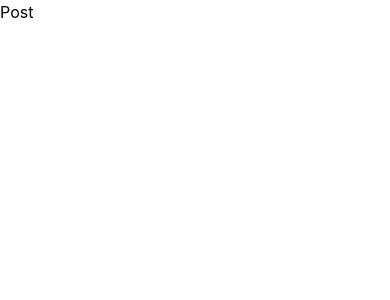
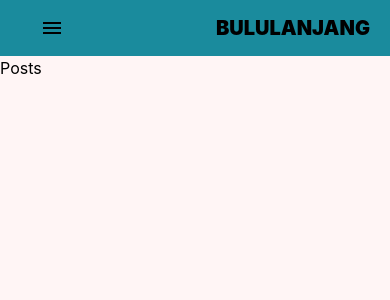
Before and after one commit to Dzyfhuba/local-business-portal, a React (Create React App) app in the folder client/: page /post in a window 390 px wide. Shown: the top 300 px of the page. Built offline with nearby package versions, Linux system fonts and the light colour scheme.

Commit message:
complete navbar mobile

```diff
--- a/client/src/Containers/Navbar.jsx
+++ b/client/src/Containers/Navbar.jsx
@@ -1,5 +1,5 @@
 import React, { Component } from 'react'
-import { Link } from 'react-router-dom'
+import { Link, NavLink } from 'react-router-dom'
 import Brand from '../Components/Brand'
 import Button from '../Components/Button'
 import { MdClose, MdMenu } from 'react-icons/md'
@@ -52,13 +52,22 @@ export default class Navbar extends Component {
         onClick={() => this.handleSidebarToggle()}
         >
           <div id="sidebarContainer"
-          className='fixed top-0 h-screen w-4/5 bg-base flex justify-center items-start'
+          className='fixed flex-col top-0 h-screen w-4/5 bg-base flex justify-start items-center'
           onClick={e => e.stopPropagation()}
           style={{ transform: 'translateX(-100%)' }}
           >
-            <Button onClick={() => this.handleSidebarToggle()}>
-              <MdClose className='text-2xl' />
-            </Button>
+            <div className="block w-full text-center bg-secondary">
+              <Button onClick={() => this.handleSidebarToggle()}
+              className='px-8 py-4'
+              >
+                <MdClose className='text-2xl' />
+              </Button>
+            </div>
+            <div id="content" className='w-full'>
+            <NavLink to={'/'} className='flex items-center justify-center h-11'>Home</NavLink>
+              <NavLink to={'/stall'} className='flex items-center justify-center h-11'>Stall</NavLink>
+              <NavLink to={'/post'} className='flex items-center justify-center h-11'>Posts</NavLink>
+            </div>
           </div>
         </div>
         <Link to='/'>
--- a/client/src/Pages/Post/index.tsx
+++ b/client/src/Pages/Post/index.tsx
@@ -1,4 +1,5 @@
 import * as React from 'react';
+import Main from '../../Layouts/Main';
 
 export interface IPostProps {
 }
@@ -6,9 +7,9 @@ export interface IPostProps {
 export default class Post extends React.Component<IPostProps> {
   public render() {
     return (
-      <div>
-        Post
-      </div>
+      <Main>
+        Posts
+      </Main>
     );
   }
 }
--- a/client/src/Pages/Stall/index.tsx
+++ b/client/src/Pages/Stall/index.tsx
@@ -1,4 +1,5 @@
 import React, { Component } from 'react'
+import Main from '../../Layouts/Main'
 
 type Props = {}
 
@@ -9,7 +10,9 @@ export default class Stall extends Component<Props, State> {
 
   render() {
     return (
-      <div>Stall</div>
+      <Main>
+        Stall
+      </Main>
     )
   }
 }
```
